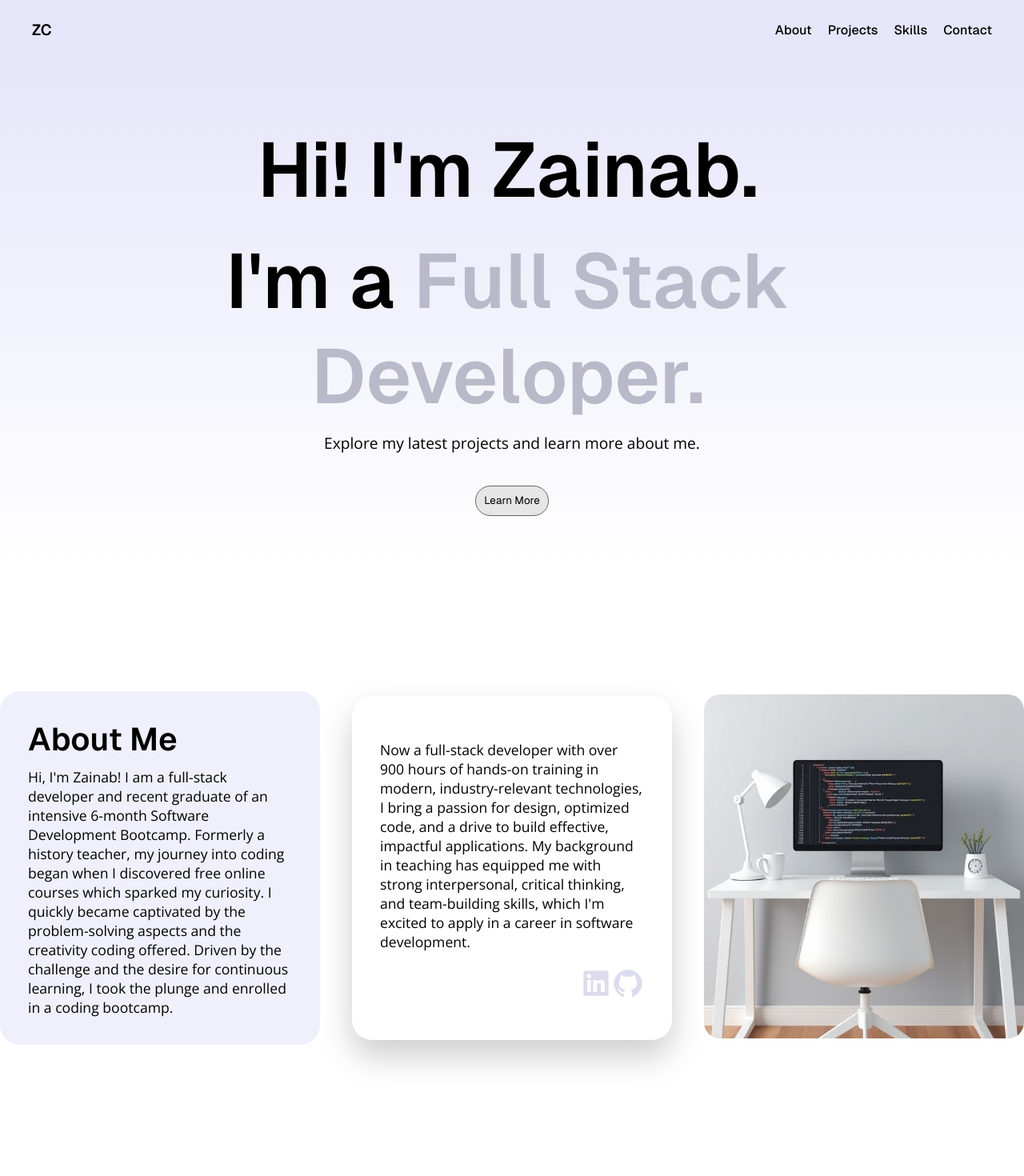
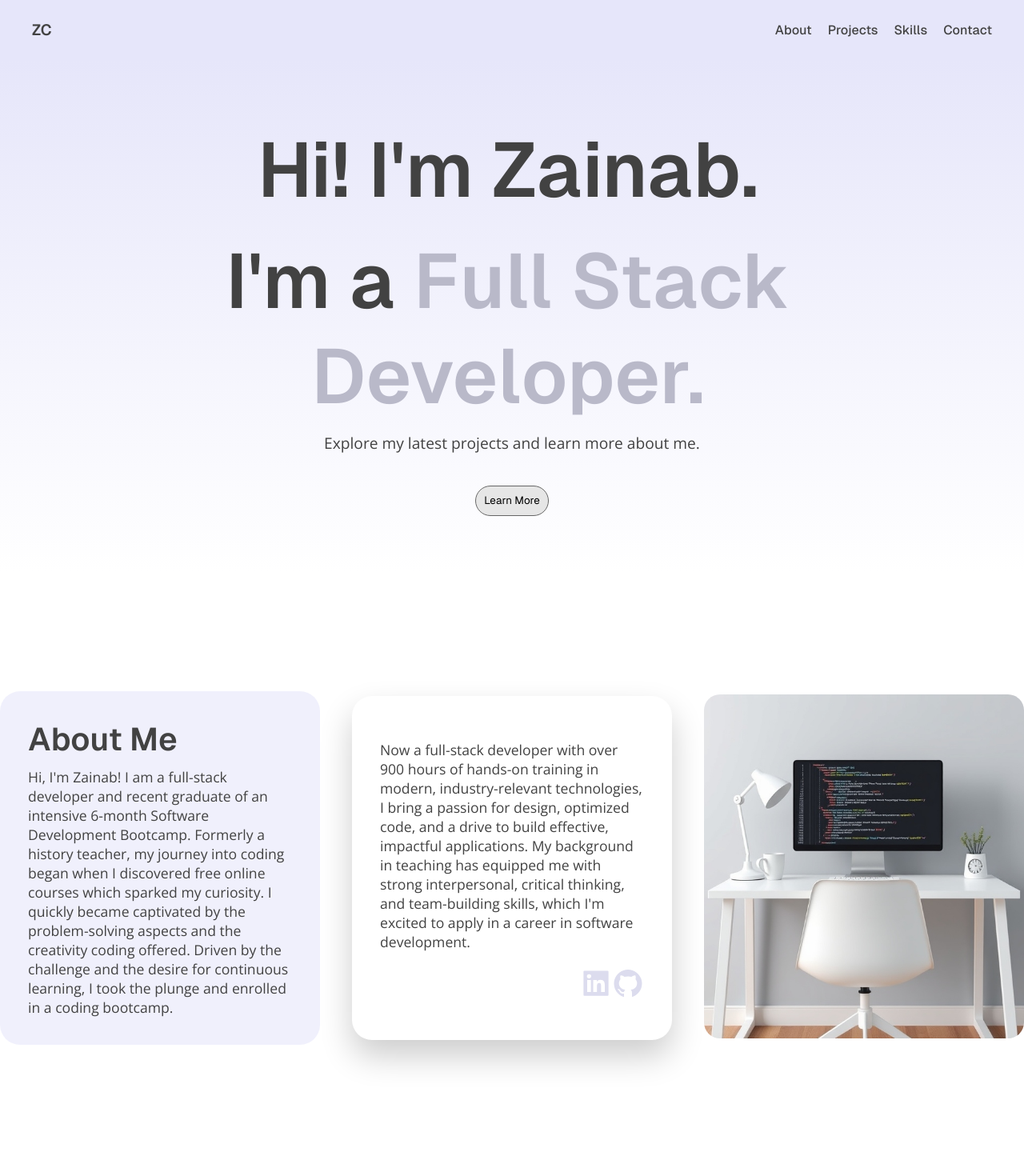
Before and after one commit to zainabch123/updated-portfolio-react-app, a React (Vite) app: page / in a window 1280 px wide. Shown: the top 1470 px of the page at 80% size. Built offline with nearby package versions, Linux system fonts and the light colour scheme.

Commit message:
Updated contact social links and title-section font colour

```diff
--- a/src/App.jsx
+++ b/src/App.jsx
@@ -4,7 +4,6 @@ import Contact from "./Contact/Contact";
 import MyProjects from "./Projects/MyProjects";
 import Skills from "./Skills/Skills";
 import NavBar from "./Nav-Bar/NavBar";
-
 
 
 function App() {
--- a/src/Contact/Contact.jsx
+++ b/src/Contact/Contact.jsx
@@ -9,6 +9,11 @@ export default function Contact() {
     Email: "",
     Message: "",
   });
+  const [isVisible, setIsVisible] = useState(false);
+
+    const handleOnClickEmail = () => {
+      setIsVisible(!isVisible);
+    };
 
   const handleOnInput = (event) => {
     const {name, value} = event.target;
@@ -51,10 +56,9 @@ export default function Contact() {
             >
               <path d="M880 112H144c-17.7 0-32 14.3-32 32v736c0 17.7 14.3 32 32 32h736c17.7 0 32-14.3 32-32V144c0-17.7-14.3-32-32-32zM349.3 793.7H230.6V411.9h118.7v381.8zm-59.3-434a68.8 68.8 0 1 1 68.8-68.8c-.1 38-30.9 68.8-68.8 68.8zm503.7 434H675.1V608c0-44.3-.8-101.2-61.7-101.2-61.7 0-71.2 48.2-71.2 98v188.9H423.7V411.9h113.8v52.2h1.6c15.8-30 54.5-61.7 112.3-61.7 120.2 0 142.3 79.1 142.3 181.9v209.4z"></path>
             </svg>
-            <h4>LinkedIn</h4>
           </a>
         </div>
-        <div className="email animated-section">
+        <div className="email animated-section" onClick={handleOnClickEmail}>
           <svg
             xmlns="http://www.w3.org/2000/svg"
             viewBox="0 0 512 512"
@@ -63,7 +67,12 @@ export default function Contact() {
           >
             <path d="M48 64C21.5 64 0 85.5 0 112c0 15.1 7.1 29.3 19.2 38.4L236.8 313.6c11.4 8.5 27 8.5 38.4 0L492.8 150.4c12.1-9.1 19.2-23.3 19.2-38.4c0-26.5-21.5-48-48-48L48 64zM0 176L0 384c0 35.3 28.7 64 64 64l384 0c35.3 0 64-28.7 64-64l0-208L294.4 339.2c-22.8 17.1-54 17.1-76.8 0L0 176z" />
           </svg>
-          <h4>zainabchoudhry05@gmail.com</h4>
+
+          {isVisible && (
+            <div className="email-content">
+              <h4>zainabchoudhry05@gmail.com</h4>
+            </div>
+          )}
         </div>
         <div className="gitHub animated-section">
           <a href="https://github.com/zainabch123">
@@ -76,7 +85,6 @@ export default function Contact() {
             >
               <path d="M511.6 76.3C264.3 76.2 64 276.4 64 523.5 64 718.9 189.3 885 363.8 946c23.5 5.9 19.9-10.8 19.9-22.2v-77.5c-135.7 15.9-141.2-73.9-150.3-88.9C215 726 171.5 718 184.5 703c30.9-15.9 62.4 4 98.9 57.9 26.4 39.1 77.9 32.5 104 26 5.7-23.5 17.9-44.5 34.7-60.8-140.6-25.2-199.2-111-199.2-213 0-49.5 16.3-95 48.3-131.7-20.4-60.5 1.9-112.3 4.9-120 58.1-5.2 118.5 41.6 123.2 45.3 33-8.9 70.7-13.6 112.9-13.6 42.4 0 80.2 4.9 113.5 13.9 11.3-8.6 67.3-48.8 121.3-43.9 2.9 7.7 24.7 58.3 5.5 118 32.4 36.8 48.9 82.7 48.9 132.3 0 102.2-59 188.1-200 212.9a127.5 127.5 0 0 1 38.1 91v112.5c.8 9 0 17.9 15 17.9 177.1-59.7 304.6-227 304.6-424.1 0-247.2-200.4-447.3-447.5-447.3z"></path>
             </svg>
-            <h4>GitHub</h4>
           </a>
         </div>
       </div>
--- a/src/Contact/contact.css
+++ b/src/Contact/contact.css
@@ -1,14 +1,12 @@
-
 .contact-section {
   text-align: center;
   background-color: rgb(245, 244, 244, 0.5);
-  padding: 30px 0px ;
+  padding: 30px 0px;
   justify-items: center;
-
 }
 
 .contact-section .title {
-  margin-top: 80px
+  margin-top: 80px;
 }
 
 .contact-me-links {
@@ -18,20 +16,32 @@
 }
 
 .contact-me-links a {
-   text-decoration: none;
-
+  text-decoration: none;
 }
 
-.linkedIn a, .email, .gitHub a {
+.linkedIn a,
+.email,
+.gitHub a {
   display: grid;
   align-items: center;
   padding: 0px 10px;
 }
 
-.contact-me-links h4 {
-  grid-column: 2 / span 1;
-  padding: 0px 10px;
-  color: black;
+.email {
+  position: relative;
+}
+
+.email-content {
+  position: absolute;
+  padding: 12px;
+  border-radius: 12px;
+  top: -50px;
+  left: -100px;
+  background-color: black;
+}
+
+.email-content h4 {
+  color: white;
 }
 
 .contact-me-links svg {
@@ -39,8 +49,6 @@
   fill: #b9b9c9;
   cursor: pointer;
 }
-
-
 
 .contact-section form {
   display: flex;
@@ -51,7 +59,6 @@
   gap: 15px;
   margin-top: 30px;
   justify-items: center;
-
 }
 
 .contact-section input,
@@ -61,19 +68,17 @@
   padding: 15px;
   font-size: 1rem;
   border: none;
-  box-shadow: 0 2px 10px rgba(0, 0, 0, 0.1);
-
+  box-shadow: 0 1px 10px rgba(0, 0, 0, 0.1);
 }
 
 .contact-section button {
-   height: 40px;
+  height: 40px;
   border-radius: 20px;
   padding: 10px;
   font-size: 1rem;
   border: none;
-    box-shadow: 0 2px 5px rgba(0, 0, 0, 0.3);
+  box-shadow: 0 1px 3px rgba(0, 0, 0, 0.2);
 }
-
 
 .contact-section button {
   cursor: pointer;
--- a/src/Nav-Bar/navBar.css
+++ b/src/Nav-Bar/navBar.css
@@ -5,7 +5,7 @@
   display: grid;
   grid-template-rows: 1fr;
   text-align: start;
-  background-color: #E6E6FA;
+  background-color: #e6e6fa;
   padding: 15px 0;
 }
 
@@ -20,7 +20,8 @@
 }
 
 #nav-name {
-  color: black;
+  color: #424242;
+
   padding: 10px;
   padding-left: 20px;
   text-decoration: none;
@@ -45,8 +46,7 @@
 .nav-links * {
   padding: 10px 10px;
   text-decoration: none;
-  color: black;
-
+  color: #424242;
 }
 .nav-links *:hover {
   background-color: rgba(175, 175, 175, 0.25);
--- a/src/index.css
+++ b/src/index.css
@@ -4,6 +4,7 @@
   padding: 0px;
   scroll-behavior: smooth;
   font-family: 'Geist';
+  color: #424242;
 }
 
 .container {
@@ -72,15 +73,15 @@ main {
 }
 
 .second-line {
+  animation-delay: 0.7s;
+}
+
+.title p {
   animation-delay: 1s;
 }
 
-.title p {
-  animation-delay: 2s;
-}
-
 .title button {
-  animation-delay: 2s;
+  animation-delay: 1.3s;
 }
 
 .title-section p,
@@ -102,7 +103,7 @@ p {
 
 .animated-section {
   opacity: 0;
-  transform: translateY(80px) scale(0.9) rotate(2deg);
+  transform: translateY(20px) scale(0.9);
   transition: opacity 1.5s ease-out, transform 1.5s cubic-bezier(0.22, 1, 0.36, 1);
 }
 
```
